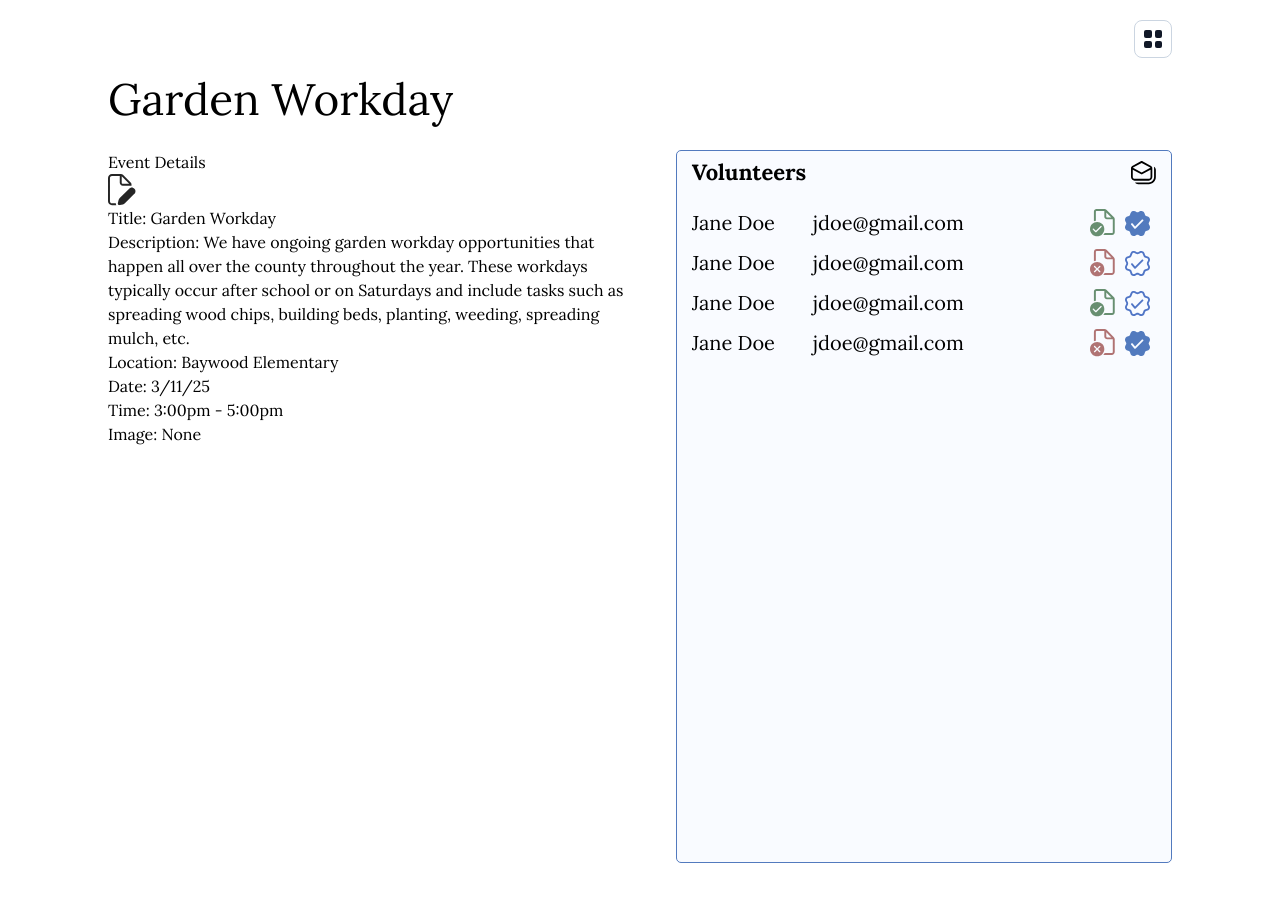
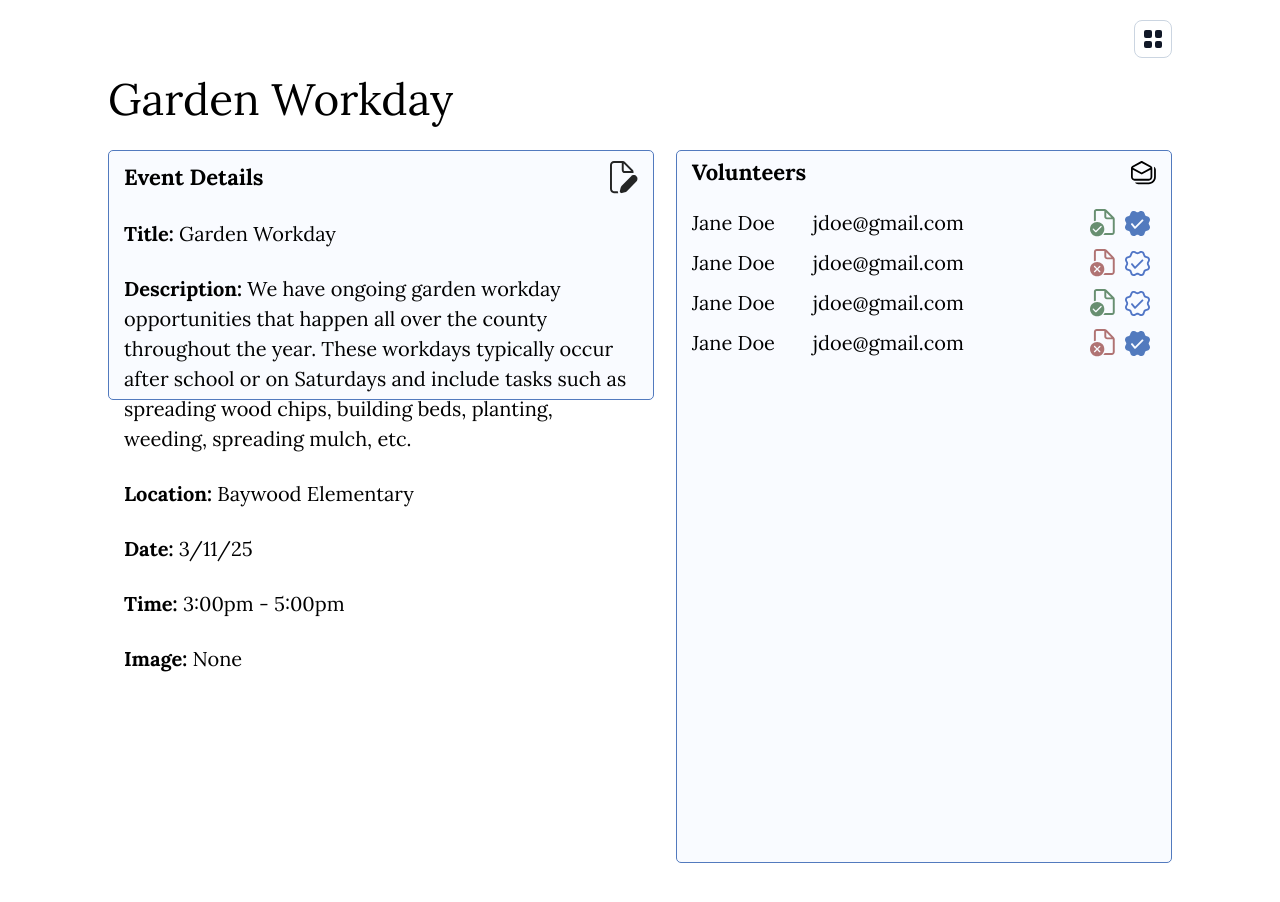
Before and after one commit to hack4impact-calpoly/one-cool-earth-25, a Next.js app: page /events/1 in a window 1280 px wide. Built offline with nearby package versions, Linux system fonts and the light colour scheme.

Commit message:
fix: fixed eslint stuff

```diff
--- a/src/components/EventDetails.tsx
+++ b/src/components/EventDetails.tsx
@@ -67,89 +67,6 @@ const EventDetails: React.FC<EventDetailsProps> = ({ eventData }) => {
     const hours = String(date.getHours()).padStart(2, "0");
     const minutes = String(date.getMinutes()).padStart(2, "0");
     return `${hours}:${minutes}`;
-  };
-
-  const styles: { [key: string]: CSSProperties } = {
-    container: {
-      background: "#F9FBFF",
-      border: "1px solid #527ABE",
-      borderRadius: "5px",
-      padding: "10px 15px 10px 15px",
-      maxWidth: "100%",
-      maxHeight: "auto",
-      display: "flex",
-      flexDirection: "column",
-      gap: "25px",
-      fontFamily: "Lora, serif",
-    },
-    headerTitle: {
-      margin: 0,
-      fontSize: "22px",
-      fontWeight: 700,
-      fontFamily: "Lora, serif",
-    },
-    detailLabel: {
-      fontWeight: 700,
-      fontSize: "20px",
-      fontFamily: "Lora, serif",
-    },
-    detailValue: {
-      fontWeight: 400,
-      fontSize: "20px",
-      fontFamily: "Lora, serif",
-    },
-    headerRow: {
-      display: "flex",
-      justifyContent: "space-between",
-      alignItems: "center",
-      width: "100%",
-    },
-    input: {
-      width: "100%",
-      fontWeight: 400,
-      fontSize: "20px",
-      fontFamily: "Lora, serif",
-      padding: "8px 12px",
-      borderRadius: "5px",
-      border: "1px solid #527ABE",
-      background: "white",
-      boxSizing: "border-box",
-    },
-    textarea: {
-      width: "100%",
-      minHeight: "110px",
-      fontWeight: 400,
-      fontSize: "20px",
-      fontFamily: "Lora, serif",
-      padding: "8px 12px",
-      borderRadius: "5px",
-      border: "1px solid #527ABE",
-      background: "white",
-      boxSizing: "border-box",
-      resize: "vertical",
-    },
-    timeInputRow: {
-      display: "flex",
-      gap: "10px",
-      alignItems: "center",
-      marginTop: "8px",
-    },
-    footerRow: {
-      display: "flex",
-      justifyContent: "flex-end",
-      width: "100%",
-    },
-    saveButton: {
-      border: "1px solid #568264",
-      background: "#DCF9C9",
-      color: "#568264",
-      borderRadius: "2px",
-      padding: "5px 12px",
-      fontFamily: "Lora, serif",
-      fontWeight: 700,
-      fontSize: "25px",
-      cursor: "pointer",
-    },
   };
 
   const startEditing = () => {
```
